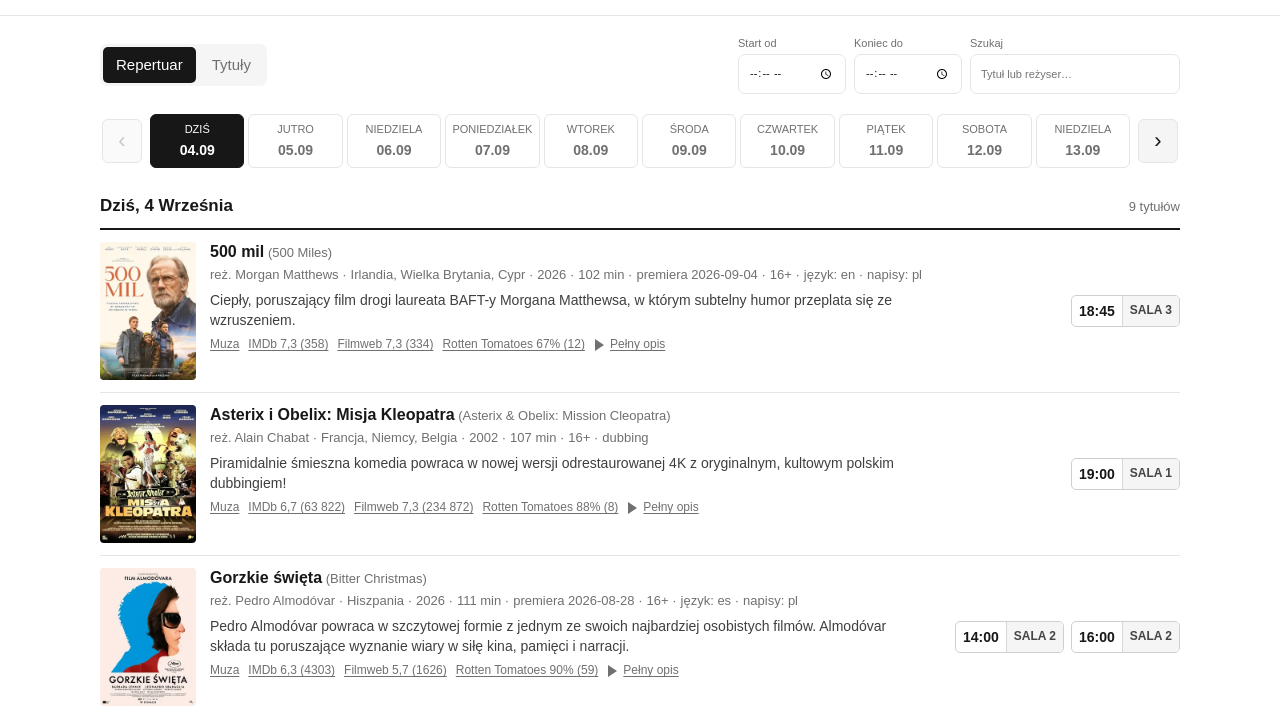
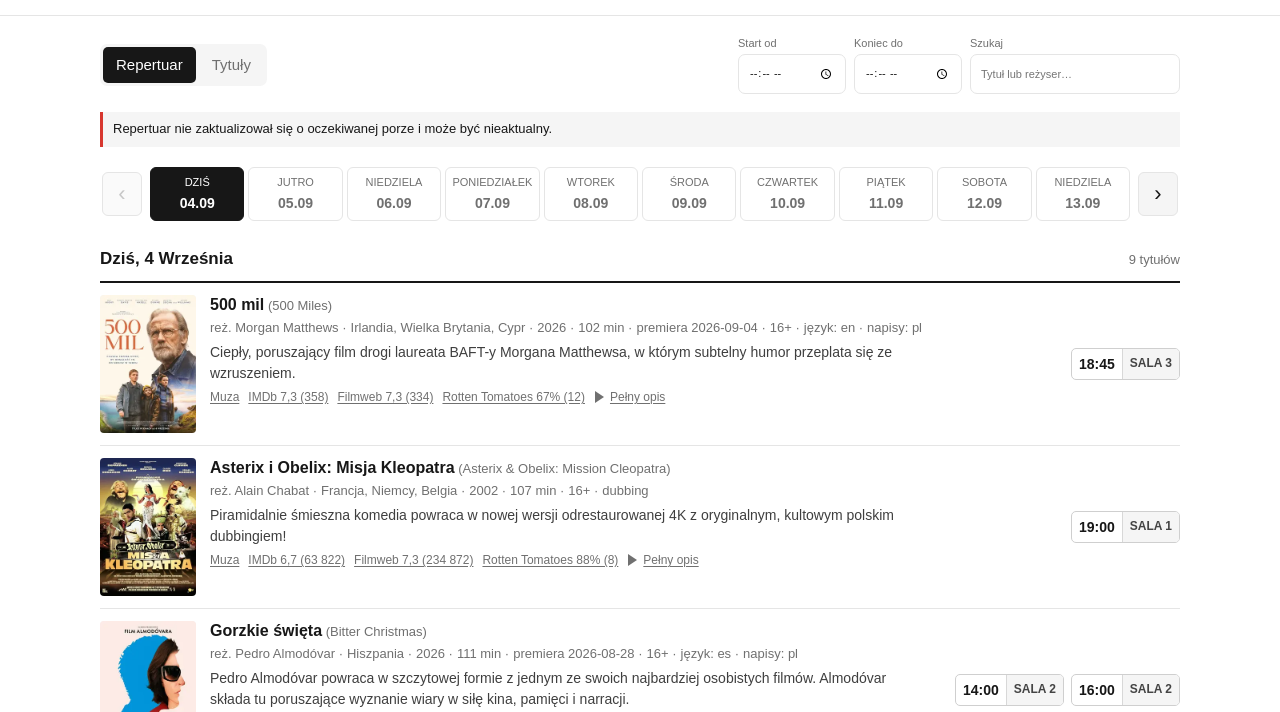
Before and after one commit to kbpk/kino-muza-repertuar, a website with bundled scripts: page public/index.html in a window 1280 px wide. Shown: the part 55-767 px from the top of the page. Built offline with nearby package versions, Linux system fonts and the light colour scheme.

Commit message:
ci: harden scheduled repertoire updates

```diff
--- a/public/app.js
+++ b/public/app.js
@@ -1,4 +1,4 @@
-import { dateLabel, externalLinks, fullDate, groupMovies, metadata, nextAvailableDate, previousAvailableDate, searchMatches, showingMatchesTime } from "./lib.js";
+import { dateLabel, externalLinks, fullDate, groupMovies, isRepertoireStale, metadata, nextAvailableDate, previousAvailableDate, searchMatches, showingMatchesTime } from "./lib.js";
 
 const VIEW_STORAGE_KEY = "muza-view";
 const storedView = (() => {
@@ -12,6 +12,7 @@ const storedView = (() => {
 const state = { index: null, currentDays: [], dayCache: new Map(), view: storedView, query: "", startTime: "", endTime: "", dateFrom: "", dateTo: "", selectedDate: null };
 const content = document.querySelector("#content");
 const updated = document.querySelector("#updated");
+const freshnessWarning = document.querySelector("#freshness-warning");
 const status = document.querySelector("#status");
 const search = document.querySelector("#search");
 const startTime = document.querySelector("#start-time");
@@ -372,6 +373,7 @@ async function load() {
     state.selectedDate = state.index.currentDates.includes(today) ? today : state.index.currentDates[0];
     const date = new Date(state.index.fetchedAt);
     updated.textContent = `Aktualizacja: ${new Intl.DateTimeFormat("pl-PL", { day: "2-digit", month: "2-digit", hour: "2-digit", minute: "2-digit" }).format(date)}`;
+    freshnessWarning.hidden = !isRepertoireStale(state.index.fetchedAt);
     updateFilterClear();
     render();
   } catch (error) {
--- a/public/index.html
+++ b/public/index.html
@@ -61,6 +61,7 @@
           <button id="filter-clear" class="filter-clear" type="button" aria-label="Wyczyść filtry dat i godzin" title="Wyczyść filtry dat i godzin" hidden>×</button>
         </div>
       </div>
+      <p id="freshness-warning" class="freshness-warning" role="alert" hidden>Repertuar nie zaktualizował się o oczekiwanej porze i może być nieaktualny.</p>
       <p id="status" class="status" aria-live="polite"></p>
       <div id="content"><p class="loading">Wczytywanie repertuaru…</p></div>
     </main>
--- a/public/lib.js
+++ b/public/lib.js
@@ -101,6 +101,44 @@ export function nextAvailableDate(availableDates, selectedDate) {
   return availableDates.find((date) => date > selectedDate) || null;
 }
 
+function warsawClock(value) {
+  const parts = Object.fromEntries(new Intl.DateTimeFormat("en-CA", {
+    timeZone: "Europe/Warsaw",
+    year: "numeric",
+    month: "2-digit",
+    day: "2-digit",
+    hour: "2-digit",
+    minute: "2-digit",
+    hourCycle: "h23",
+  }).formatToParts(value).filter(({ type }) => type !== "literal").map(({ type, value: part }) => [type, part]));
+  return {
+    date: `${parts.year}-${parts.month}-${parts.day}`,
+    minutes: Number(parts.hour) * 60 + Number(parts.minute),
+    time: `${parts.hour}:${parts.minute}`,
+  };
+}
+
+function previousDate(date) {
+  const [year, month, day] = date.split("-").map(Number);
+  return new Date(Date.UTC(year, month - 1, day - 1)).toISOString().slice(0, 10);
+}
+
+export function isRepertoireStale(fetchedAt, now = new Date(), graceMinutes = 150) {
+  const fetched = new Date(fetchedAt);
+  if (Number.isNaN(fetched.getTime())) return true;
+
+  const localNow = warsawClock(now);
+  const weekday = new Date(`${localNow.date}T12:00:00Z`).getUTCDay();
+  const targets = weekday === 2 ? [12, 14, 16, 17, 18] : [12, 18];
+  const dueToday = targets.filter((hour) => localNow.minutes >= hour * 60 + graceMinutes);
+  const expectedDate = dueToday.length ? localNow.date : previousDate(localNow.date);
+  const expectedHour = dueToday.at(-1) ?? 18;
+  const localFetched = warsawClock(fetched);
+  const fetchedKey = `${localFetched.date} ${localFetched.time}`;
+  const expectedKey = `${expectedDate} ${String(expectedHour).padStart(2, "0")}:00`;
+  return fetchedKey < expectedKey;
+}
+
 export function groupMovies(days) {
   const movies = new Map();
   for (const day of days) {
--- a/public/styles.css
+++ b/public/styles.css
@@ -89,6 +89,8 @@ input[type="search"] { width: 210px; }
 .filter-clear:hover { border-color: var(--text); color: var(--text); }
 .filter-clear[hidden] { display: none; }
 input:focus-visible, button:focus-visible, a:focus-visible, summary:focus-visible { outline: 2px solid var(--accent); outline-offset: 2px; }
+.freshness-warning { margin: 0 0 18px; border-left: 3px solid var(--accent); padding: 8px 10px; color: var(--text); background: var(--soft); font-size: 13px; }
+.freshness-warning[hidden] { display: none; }
 .status { min-height: 0; margin: 0; color: var(--muted); font-size: 13px; }
 .day-picker { display: grid; grid-template-columns: 44px minmax(0, 1fr) 44px; align-items: center; gap: 4px; margin-bottom: 24px; }
 .day-strip { display: flex; min-width: 0; gap: 4px; overflow-x: auto; padding: 2px; scrollbar-width: none; -webkit-overflow-scrolling: touch; overscroll-behavior-inline: contain; touch-action: pan-x pan-y; }
```
Also changed, not shown: test/lib.test.js (+13 -1 lines), .github/workflows/update-repertoire.yaml, README.md.
